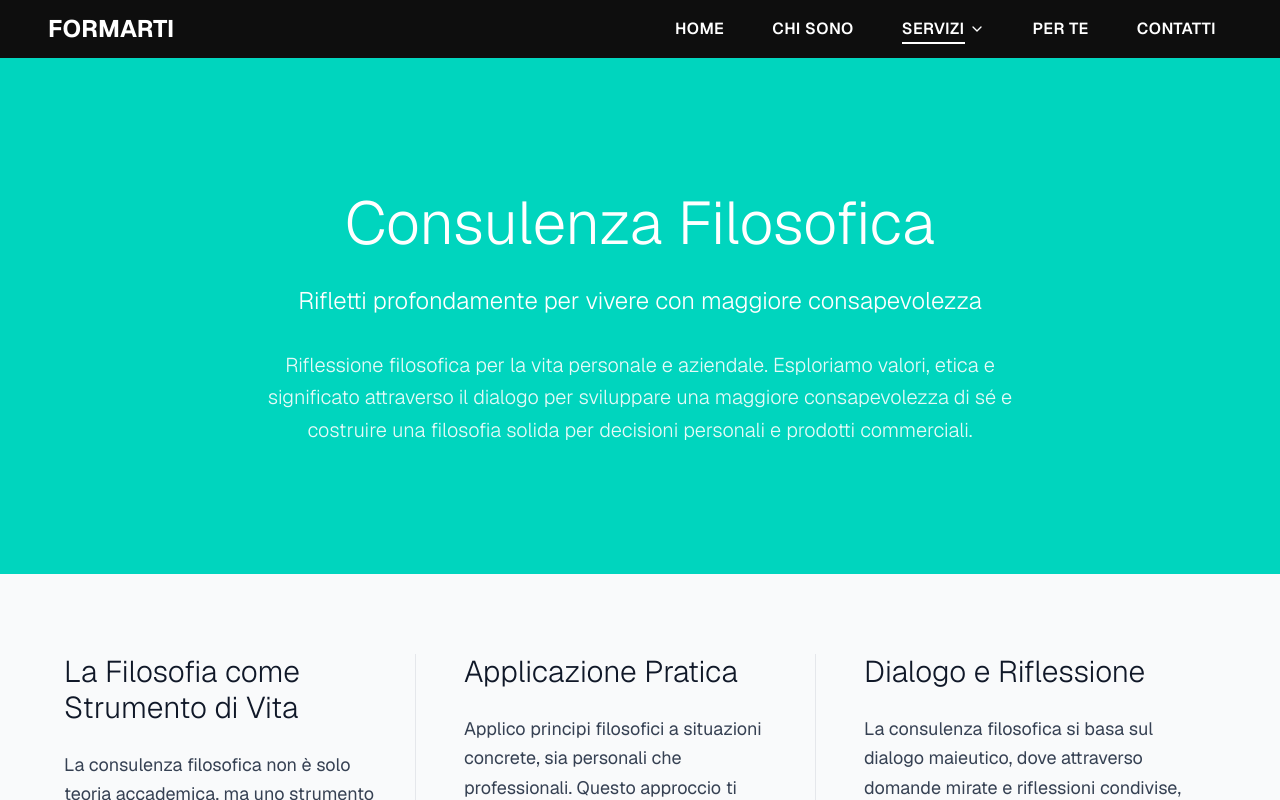
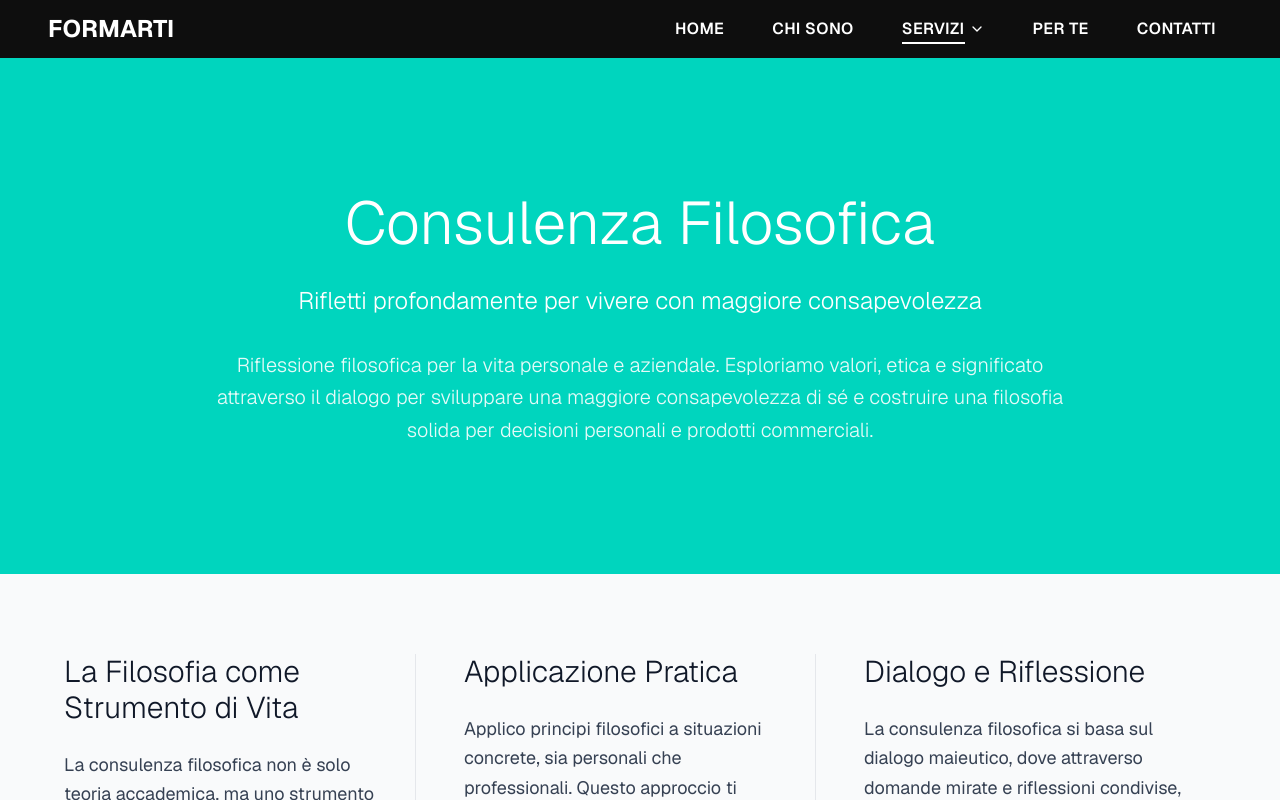
Before and after one commit to ezequiasaramburu/martina-website, a Next.js app: page /servizi/consulenza-filosofica in a window 1280 px wide. Shown: the top 800 px of the page. Built offline with nearby package versions, Linux system fonts and the light colour scheme.

Commit message:
update services hero width

```diff
--- a/src/app/servizi/[slug]/page.tsx
+++ b/src/app/servizi/[slug]/page.tsx
@@ -24,7 +24,7 @@ const servicesData: Record<string, ServiceData> = {
     title: "Crescita Personale",
     subtitle: "Scopri il tuo potenziale e diventa la persona che vuoi essere",
     description:
-      "<span class='font-bold'> Ti sei mai chiesto chi potresti diventare, se imparassi davvero ad ascoltarti? </span> <br /> <span>La crescita personale è un processo di scoperta e trasformazione: un cammino che ci aiuta a conoscerci, superare i nostri limiti e scegliere con consapevolezza la direzione in cui vogliamo andare. Non si tratta di cambiare ciò che sei, ma di far emergere ciò che già hai dentro. Con il supporto di un'educatrice, puoi sviluppare nuove competenze, affrontare le sfide con più fiducia e avvicinarti ogni giorno alla versione più autentica di te.</span>",
+      "<span class='font-bold'> Ti sei mai chiesto chi potresti diventare, se imparassi davvero ad ascoltarti? </span> <br /> <span class='font-bold'>Se smettessi di chiederti chi dovresti essere, e iniziassi a chiederti chi sei davvero? <br />Cosa cambierebbe nella tua vita se smettessi di avere paura del tuo potenziale?</span>",
     backgroundColor: "bg-blue-400",
     textColor: "text-white",
     sections: [
--- a/src/components/ServiceDetailHero.tsx
+++ b/src/components/ServiceDetailHero.tsx
@@ -25,7 +25,7 @@ const ServiceDetailHero = ({
           {subtitle}
         </p>
         <p
-          className="text-lg md:text-xl font-light leading-relaxed max-w-3xl mx-auto opacity-90"
+          className="text-lg md:text-xl font-light leading-relaxed max-w-4xl mx-auto opacity-90"
           dangerouslySetInnerHTML={{ __html: description }}
         />
       </div>
```
